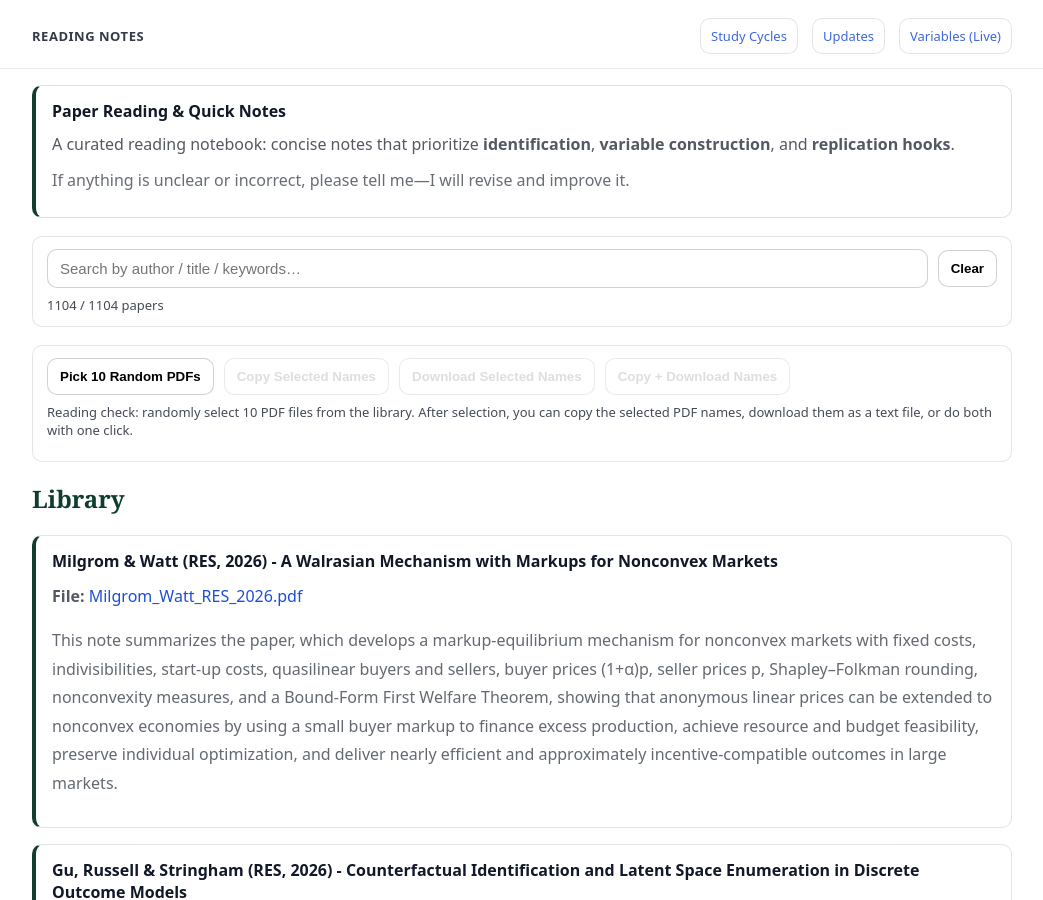
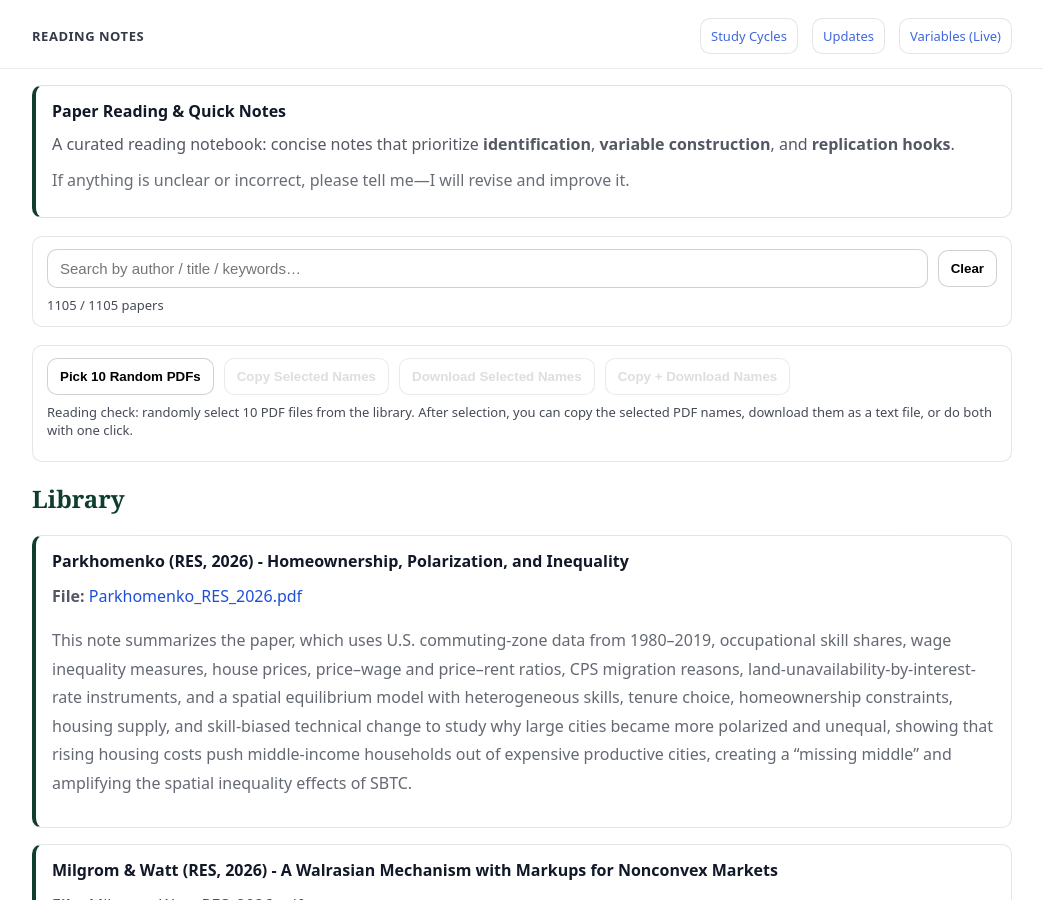
Before and after one commit to yaxinzn/study-archive, a Jekyll site: the page built from reading/index.md, in a window 1280 px wide and 900 px high. Shown: the whole window, without its empty margins (118-1161 px from the left). Built offline with Jekyll 4.4.1, drawn with Linux system fonts in a browser that asks for light colours.

Commit message:
Reading: add/update Parkhomenko_RES_2026.pdf

```diff
--- a/_data/reading.yml
+++ b/_data/reading.yml
@@ -1,3 +1,7 @@
+- title: "Parkhomenko (RES, 2026) - Homeownership, Polarization, and Inequality"
+  file: "Parkhomenko_RES_2026.pdf"
+  desc: "This note summarizes the paper, which uses U.S. commuting-zone data from 1980–2019, occupational skill shares, wage inequality measures, house prices, price–wage and price–rent ratios, CPS migration reasons, land-unavailability-by-interest-rate instruments, and a spatial equilibrium model with heterogeneous skills, tenure choice, homeownership constraints, housing supply, and skill-biased technical change to study why large cities became more polarized and unequal, showing that rising housing costs push middle-income households out of expensive productive cities, creating a “missing middle” and amplifying the spatial inequality effects of SBTC."
+
 - title: "Milgrom & Watt (RES, 2026) - A Walrasian Mechanism with Markups for Nonconvex Markets"
   file: "Milgrom_Watt_RES_2026.pdf"
   desc: "This note summarizes the paper, which develops a markup-equilibrium mechanism for nonconvex markets with fixed costs, indivisibilities, start-up costs, quasilinear buyers and sellers, buyer prices (1+α)p, seller prices p, Shapley–Folkman rounding, nonconvexity measures, and a Bound-Form First Welfare Theorem, showing that anonymous linear prices can be extended to nonconvex economies by using a small buyer markup to finance excess production, achieve resource and budget feasibility, preserve individual optimization, and deliver nearly efficient and approximately incentive-compatible outcomes in large markets."
```
Also changed, not shown: 1 other file.
